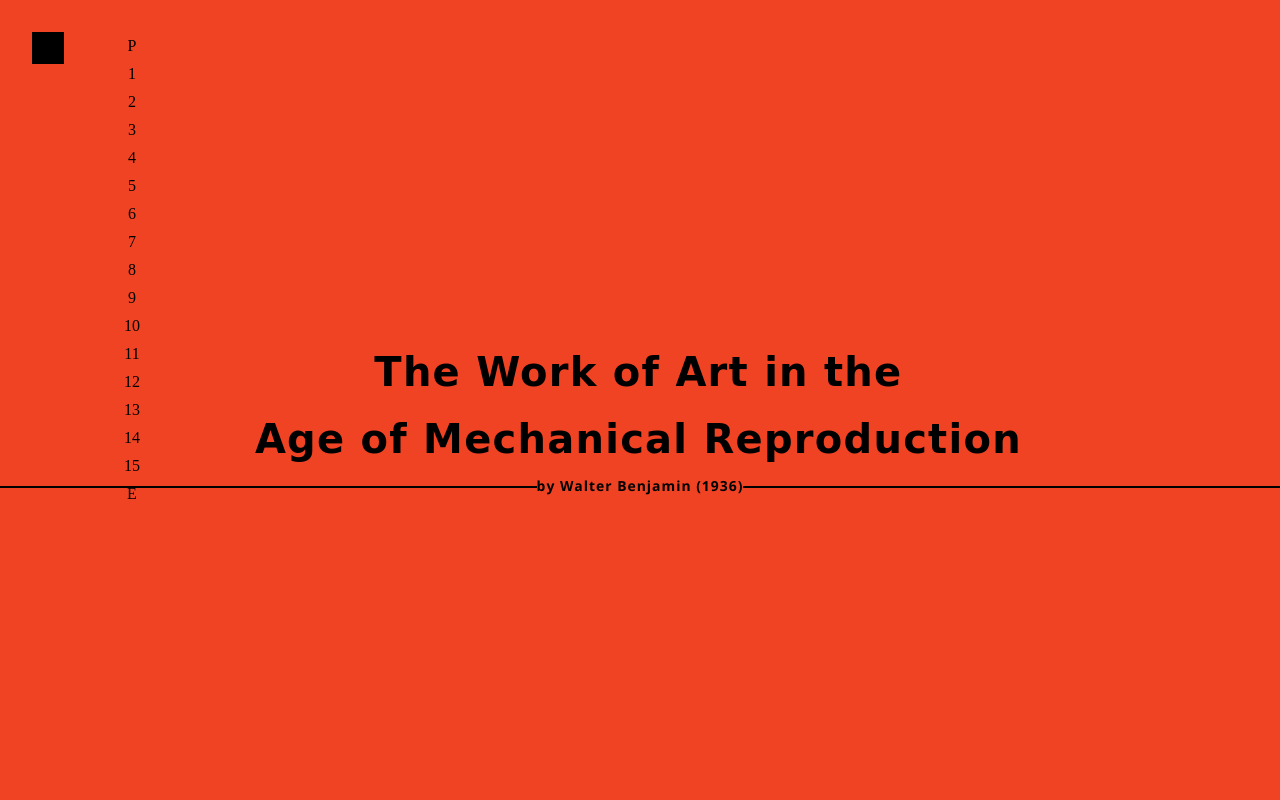
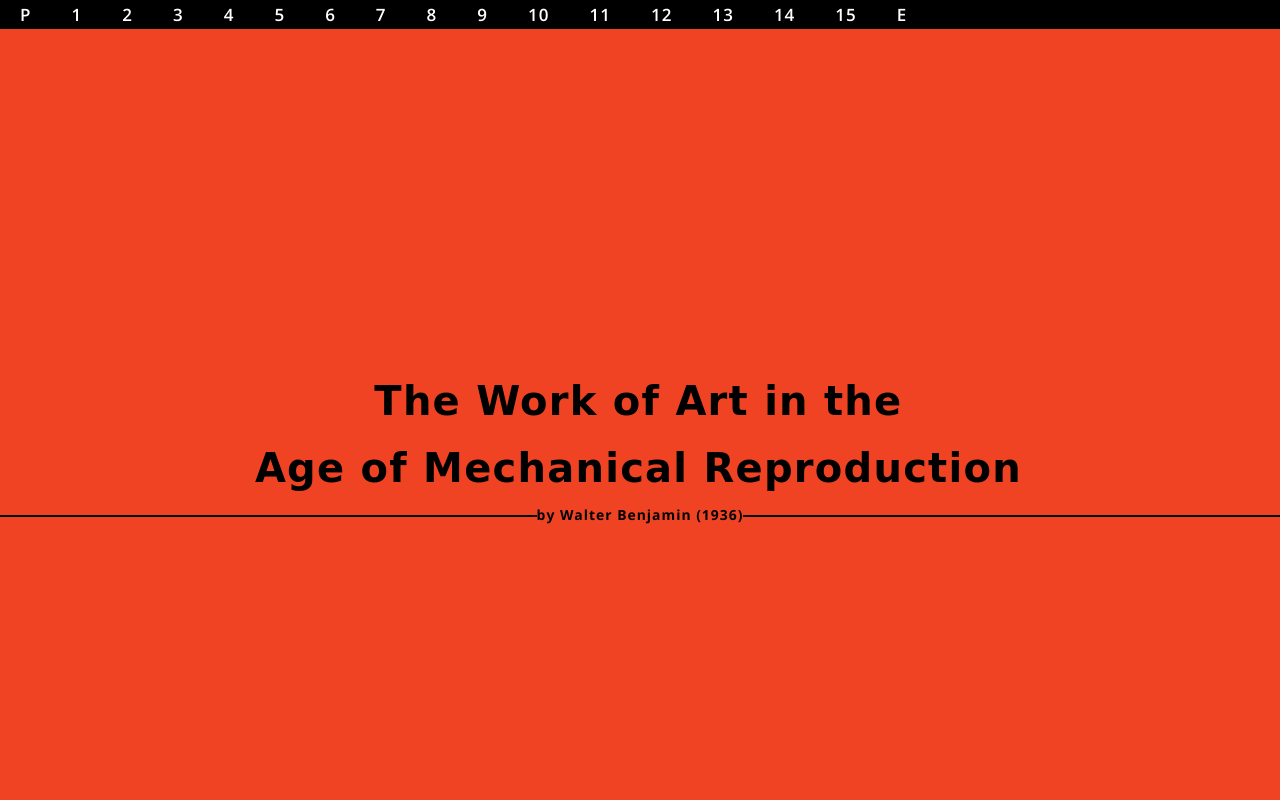
Before and after one commit to ctomkiw/ctomkiw.github.io, a plain HTML site: page simple-web-typesetting/index.html in a window 1280 px wide. Shown: the top 800 px of the page. Drawn offline with nearby package versions, Linux system fonts and the light colour scheme; a web font is replaced by a local one.

Commit message:
navigation

```diff
--- a/simple-web-typesetting/editme.css
+++ b/simple-web-typesetting/editme.css
@@ -237,3 +237,21 @@ li a {
 li a:hover:not(.active) {
     color: black;
 }
+
+.topnav {
+    background-color: black;
+    overflow: hidden;
+}
+
+.topnav a {
+    float: left;
+    display: block;
+    color: white;
+    text-align: center;
+    padding: 3px 20px;
+    text-decoration: none;
+    font-size: 17px;
+    font-family: 'Open Sans', sans-serif;
+    font-weight: 600;
+    letter-spacing: 1px;
+}
--- a/simple-web-typesetting/index.html
+++ b/simple-web-typesetting/index.html
@@ -45,6 +45,27 @@ nav:hover {
   <body>
 
     <!-- https://www.marxists.org/reference/subject/philosophy/works/ge/benjamin.htm -->
+    <div class="topnav" id="myTopnav">
+      <a href="#preface">P</a>
+      <a href="#one">1</a>
+      <a href="#two">2</a>
+      <a href="#three">3</a>
+      <a href="#four">4</a>
+      <a href="#five">5</a>
+      <a href="#six">6</a>
+      <a href="#seven">7</a>
+      <a href="#eight">8</a>
+      <a href="#nine">9</a>
+      <a href="#ten">10</a>
+      <a href="#eleven">11</a>
+      <a href="#twelve">12</a>
+      <a href="#thirteen">13</a>
+      <a href="#fourteen">14</a>
+      <a href="#fifteen">15</a>
+      <a href="#epilogue">E</a>
+
+    </div>
+
 
       <header class="sample" id="workofart">
         <h1>The Work of Art in the</h1>
@@ -58,26 +79,7 @@ nav:hover {
         <p>Le Conquete de l’ubiquite</p>
       </h4>
 
-      <nav>
-      	<ul>
-      	 <li><a href="#preface">P</a></li>
-      	 <li><a href="#one">1</a></li>
-      	 <li><a href="#two">2</a></li>
-      	 <li><a href="#three">3</a></li>
-      	 <li><a href="#four">4</a></li>
-      	 <li><a href="#five">5</a></li>
-      	 <li><a href="#six">6</a></li>
-      	 <li><a href="#seven">7</a></li>
-      	 <li><a href="#eight">8</a></li>
-      	 <li><a href="#nine">9</a></li>
-      	 <li><a href="#ten">10</a></li>
-      	 <li><a href="#eleven">11</a></li>
-      	 <li><a href="#twelve">12</a></li>
-      	 <li><a href="#thirteen">13</a></li>
-      	 <li><a href="#fourteen">14</a></li>
-      	 <li><a href="#fifteen">15</a></li>
-      	 <li><a href="#epilogue">E</a></li>
-	  </nav>
+
 
       <article>
 
```
